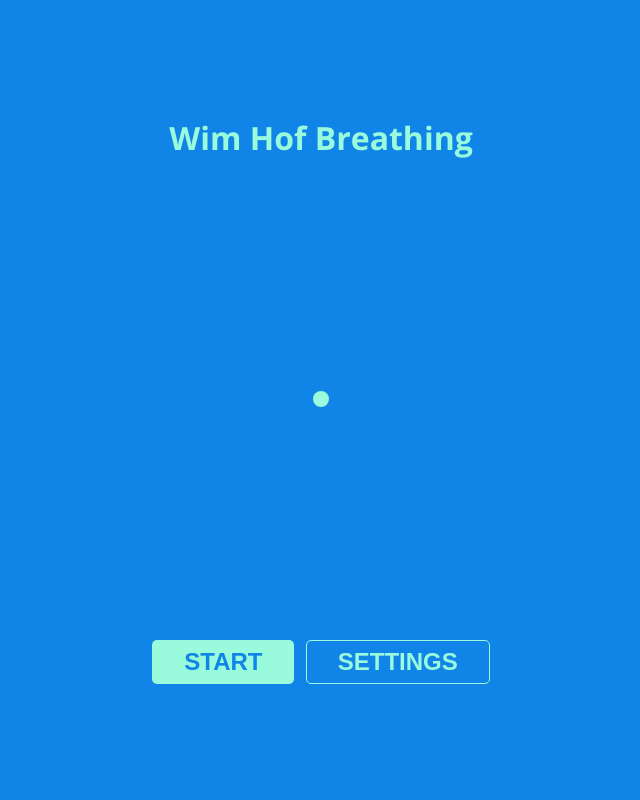
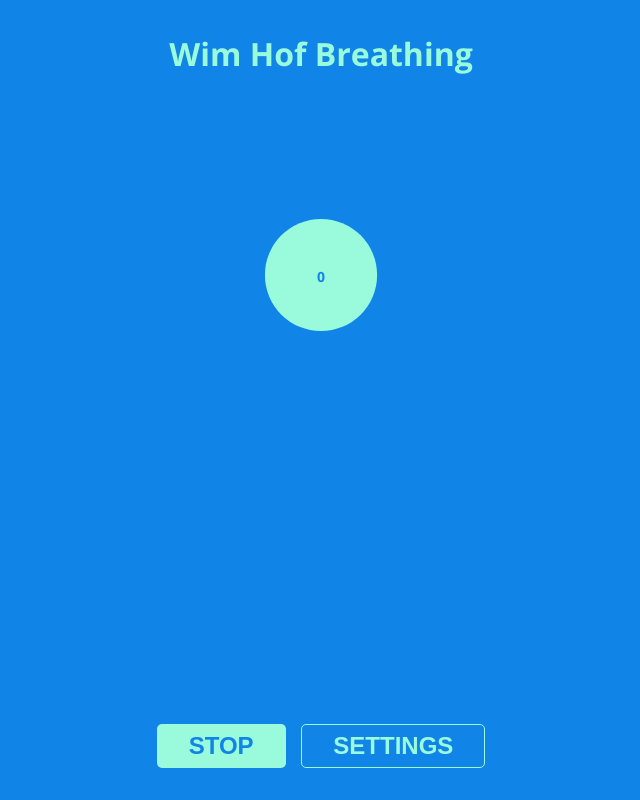
Before and after one commit to Menyten/wim-hof-breathing-app, a React (Create React App) app: page / in a window 1280 px wide. Both pictures are taken after a click on the button "START". Shown: the whole page, without its empty margins (319-959 px from the left). Built offline with nearby package versions, Linux system fonts and the light colour scheme.

Commit message:
breathing animation added. start stop functionality added

```diff
--- a/src/App.jsx
+++ b/src/App.jsx
@@ -1,103 +1,70 @@
-import React, { useState } from "react";
-import styled, { keyframes } from "styled-components";
-
-const breathIn = keyframes`
-  from {
-    transform: scale(1);
-  }
-
-  to {
-    transform: scale(10);
-  }
-`;
-
-const breathOut = keyframes`
-  from {
-    transform: scale(10);
-  }
-
-  to {
-    transform: scale(1);
-  }
-`;
-
-const StyledBackground = styled.div`
-  background-color: #1184e8;
-  height: 100vh;
-  width: 100%;
-  display: flex;
-  justify-content: center;
-`;
-
-const StyledContainer = styled.section`
-  height: 100%;
-  width: 100%;
-  max-width: 360px;
-  display: flex;
-  flex-direction: column;
-  align-items: center;
-  justify-content: space-around;
-`;
-
-const StyledTitle = styled.h1`
-  font-size: 2rem;
-  font-weight: 700;
-  color: #99fadc;
-`;
-
-const StyledCircle = styled.section`
-  background-color: #99fadc;
-  width: 1rem;
-  height: 1rem;
-  border-radius: 50%;
-  /* animation: ${breathOut} 3s linear infinite; */
-`;
-
-const StyledButtonContainer = styled.section`
-  width: 100%;
-  display: flex;
-  justify-content: space-evenly;
-`;
-
-const StyledStartButton = styled.button`
-  background-color: #99fadc;
-  color: #1184e8;
-  font-size: 1.5rem;
-  font-weight: 700;
-  text-transform: uppercase;
-  padding: 0.5rem 2rem;
-  border: none;
-  border-radius: 5px;
-`;
-
-const StyledSettingsButton = styled.button`
-  background-color: transparent;
-  color: #99fadc;
-  font-size: 1.5rem;
-  font-weight: 700;
-  text-transform: uppercase;
-  padding: 7px 31px;
-  border: 1px solid #99fadc;
-  border-radius: 5px;
-  box-sizing: border-box;
-`;
+import React, { useState, useEffect } from "react";
+import S from "./elements";
 
 const App = () => {
   const [running, setRunning] = useState(false);
+  const [rounds, setRounds] = useState(3);
+  const [breaths, setBreaths] = useState(30);
+  const [breathCount, setBreathCount] = useState(0);
+  const [breathHoldTime, setBreathHoldTime] = useState(60000);
+  const [breathing, setBreathing] = useState(true);
+  const [breathingTime, setBreathingTime] = useState(2000);
+  const [timeouts, setTimeouts] = useState([]);
+  let test = 0;
+
+  useEffect(() => {
+    if (running) {
+      const changeCircleAnimation = () => {
+        addTimeoutToArray(
+          setTimeout(() => {
+            setBreathing(false);
+            addTimeoutToArray(
+              setTimeout(() => {
+                setBreathing(true);
+                changeCircleAnimation();
+              }, breathingTime)
+            );
+          }, breathingTime)
+        );
+      };
+      changeCircleAnimation();
+    }
+  }, [running, breathingTime]);
+
+  const addTimeoutToArray = (id) => setTimeouts([...timeouts, id]);
+  const clearAllTimeouts = () => {
+    timeouts.forEach((id) => clearTimeout(id));
+    setTimeouts([]);
+  };
 
   const startSession = () => setRunning(true);
+  const stopSession = () => {
+    clearAllTimeouts();
+    setRunning(false);
+  };
 
   return (
-    <StyledBackground>
-      <StyledContainer>
-        <StyledTitle>Wim Hof Breathing</StyledTitle>
-        {running ? <StyledCircle /> : "Press start to start breathing session"}
-        <StyledButtonContainer>
-          <StyledStartButton onClick={startSession}>Start</StyledStartButton>
-          <StyledSettingsButton>Settings</StyledSettingsButton>
-        </StyledButtonContainer>
-      </StyledContainer>
-    </StyledBackground>
+    <S.Background>
+      <S.Container>
+        <S.Title>Wim Hof Breathing</S.Title>
+        {running ? (
+          <S.Circle>
+            <S.CircleText>{breathCount}</S.CircleText>
+          </S.Circle>
+        ) : (
+          "Adjust settings and press start"
+        )}
+        <S.ButtonContainer>
+          {!running && (
+            <S.PrimaryButton onClick={startSession}>Start</S.PrimaryButton>
+          )}
+          {running && (
+            <S.PrimaryButton onClick={stopSession}>Stop</S.PrimaryButton>
+          )}
+          <S.SecondaryButton>Settings</S.SecondaryButton>
+        </S.ButtonContainer>
+      </S.Container>
+    </S.Background>
   );
 };
 
--- /dev/null
+++ b/src/Test.jsx
@@ -0,0 +1,58 @@
+import React from "react";
+import styled, { keyframes } from "styled-components";
+const breathIn = keyframes`
+  from {
+    transform: scale(1);
+  }
+
+  to {
+    transform: scale(5);
+  }
+`;
+
+const breathOut = keyframes`
+  from {
+    transform: scale(5);
+  }
+
+  to {
+    transform: scale(1);
+  }
+`;
+const StyledBackground = styled.div`
+  background-color: #1184e8;
+  height: 100vh;
+  width: 100%;
+  display: flex;
+  justify-content: center;
+`;
+
+const StyledContainer = styled.section`
+  height: 100%;
+  width: 100%;
+  max-width: 360px;
+  display: flex;
+  flex-direction: column;
+  align-items: center;
+  justify-content: space-around;
+`;
+
+const StyledTitle = styled.h1`
+  font-size: 2rem;
+  font-weight: 700;
+  color: #99fadc;
+  animation: ${breathIn} 2s ease-in-out infinite;
+  animation-direction: alternate;
+`;
+
+const Test = () => {
+  return (
+    <StyledBackground>
+      <StyledContainer>
+        <StyledTitle>Hej</StyledTitle>
+      </StyledContainer>
+    </StyledBackground>
+  );
+};
+
+export default Test;
--- /dev/null
+++ b/src/elements/app/index.js
@@ -0,0 +1,94 @@
+import styled, { keyframes } from "styled-components";
+
+const breathingAnimation = keyframes`
+  from {
+    transform: scale(1);
+  }
+
+  to {
+    transform: scale(10);
+  }
+`;
+
+const Background = styled.div`
+  background-color: #1184e8;
+  height: 100vh;
+  width: 100%;
+  display: flex;
+  justify-content: center;
+`;
+
+const Container = styled.section`
+  height: 100%;
+  width: 100%;
+  max-width: 360px;
+  display: flex;
+  flex-direction: column;
+  align-items: center;
+`;
+
+const Title = styled.h1`
+  font-size: 2rem;
+  font-weight: 700;
+  color: #99fadc;
+  margin: 2rem 0 12rem 0;
+`;
+
+const Circle = styled.section`
+  background-color: #99fadc;
+  width: 1rem;
+  height: 1rem;
+  border-radius: 50%;
+  animation: ${breathingAnimation} 2s ease-in-out infinite;
+  animation-direction: alternate;
+  display: flex;
+  justify-content: center;
+  align-items: center;
+`;
+
+const CircleText = styled.p`
+  color: #1184e8;
+  font-size: 0.125rem;
+  font-weight: 700;
+`;
+
+const ButtonContainer = styled.section`
+  margin: auto 0 2rem 0;
+  width: 100%;
+  display: flex;
+  justify-content: space-evenly;
+`;
+
+const PrimaryButton = styled.button`
+  background-color: #99fadc;
+  color: #1184e8;
+  font-size: 1.5rem;
+  font-weight: 700;
+  text-transform: uppercase;
+  padding: 0.5rem 2rem;
+  border: none;
+  border-radius: 5px;
+`;
+
+const SecondaryButton = styled.button`
+  background-color: transparent;
+  color: #99fadc;
+  font-size: 1.5rem;
+  font-weight: 700;
+  text-transform: uppercase;
+  padding: 7px 31px;
+  border: 1px solid #99fadc;
+  border-radius: 5px;
+  box-sizing: border-box;
+`;
+
+export default {
+  Background,
+  Container,
+  Title,
+  Circle,
+  CircleText,
+  ButtonContainer,
+  PrimaryButton,
+  SecondaryButton,
+};
--- /dev/null
+++ b/src/elements/index.js
@@ -0,0 +1,4 @@
+import { CssReset } from "./reset";
+import App from "./app";
+
+export default { CssReset, ...App };
--- a/src/index.js
+++ b/src/index.js
@@ -1,12 +1,14 @@
 import React from "react";
 import ReactDOM from "react-dom";
 import App from "./App";
-import { CssReset } from "./elements/reset";
+// import Test from "./Test";
+import S from "./elements";
 
 ReactDOM.render(
   <React.StrictMode>
-    <CssReset />
+    <S.CssReset />
     <App />
+    {/* <Test /> */}
   </React.StrictMode>,
   document.getElementById("root")
 );
```
